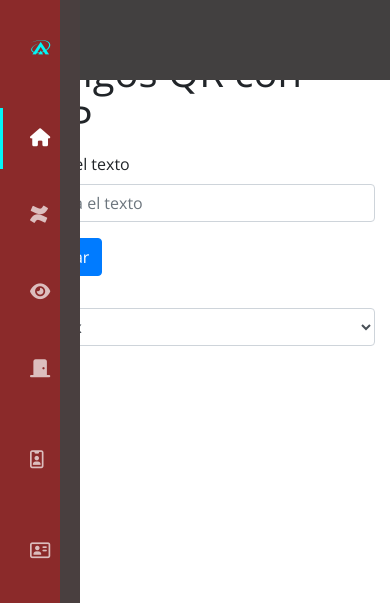
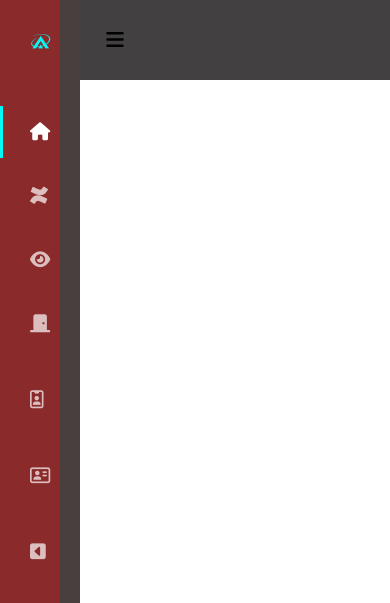
Before and after one commit to 12CUY/proyecto_2, a PHP site: page /sistema.php in a window 390 px wide. Shown: the top 603 px of the page. Run offline with PHP 8.4, Linux system fonts and the light colour scheme; some libraries are stand-ins or nearby versions.

Commit message:
no comnezar

```diff
--- a/vistas/sistema.php
+++ b/vistas/sistema.php
@@ -2,84 +2,3 @@
     include('../templates/menu.php')
     //menu union
 ?>
-
-<!doctype html>
-<html lang="en">
-  <head>
-    <!-- Required meta tags -->
-    <meta charset="utf-8">
-    <meta name="viewport" content="width=device-width, initial-scale=1, shrink-to-fit=no">
-
-    <!-- Bootstrap CSS -->
-    <link rel="stylesheet" href="https://maxcdn.bootstrapcdn.com/bootstrap/4.0.0/css/bootstrap.min.css" integrity="sha384-Gn5384xqQ1aoWXA+058RXPxPg6fy4IWvTNh0E263XmFcJlSAwiGgFAW/dAiS6JXm" crossorigin="anonymous">
-
-    <title>Generador de códigos QR con PHP</title>
-  </head>
-  <body>
-
-	<div class='container' >
-	<h1>Generador de códigos QR con PHP</h1>
-	<form method='post' id="generador">
-	<div class='row'>
-	<div class='col-md-4'>
-		  <div class="form-group">
-			<label for="textqr">Ingresa el texto</label>
-			<input type="text" class="form-control" id="textqr"  placeholder="Ingresa el texto" required>
-
-		  </div>
-
-		  <button type="submit" class="btn btn-primary">Generar</button>
-	</div>
-
-	<div class='col-md-2'>
-		  <div class="form-group">
-			<label for="textqr">Tamaño</label>
-			<select class='form-control' id='sizeqr'>
-				<option value='100'>100 px</option>
-				<option value='200' selected>200 px</option>
-				<option value='300'>300 px</option>
-				<option value='400'>400 px</option>
-				<option value='500'>500 px</option>
-			</select>
-
-		  </div>
-
-
-	</div>
-	<div class='col-md-6'>
-		<div class='result'>
-
-		</div>
-	</div>
-	</div>
-
-
-
-
-</form>
-	</div>
-
-    <!-- Optional JavaScript -->
-    <!-- jQuery first, then Popper.js, then Bootstrap JS -->
-    <script src="https://code.jquery.com/jquery-3.3.1.min.js"></script>
-    <script src="https://cdnjs.cloudflare.com/ajax/libs/popper.js/1.12.9/umd/popper.min.js" integrity="sha384-ApNbgh9B+Y1QKtv3Rn7W3mgPxhU9K/ScQsAP7hUibX39j7fakFPskvXusvfa0b4Q" crossorigin="anonymous"></script>
-    <script src="https://maxcdn.bootstrapcdn.com/bootstrap/4.0.0/js/bootstrap.min.js" integrity="sha384-JZR6Spejh4U02d8jOt6vLEHfe/JQGiRRSQQxSfFWpi1MquVdAyjUar5+76PVCmYl" crossorigin="anonymous"></script>
-	<script>
-		$( "#generador" ).submit(function( event ) {
-			var textqr=$("#textqr").val();
-			var sizeqr=$("#sizeqr").val();
-			parametros={"textqr":textqr,"sizeqr":sizeqr};
-			 $.ajax({
-				 type: "POST",
-				url: "qr.php",
-				data: parametros,
-				success: function(datos){
-					$(".result").html(datos);
-				}
-
-			 })
-
-		  event.preventDefault();
-		});
-	</script>
-  </body>
```
Also changed, not shown: vistas/generar_qr.php (deleted, +0 -17 lines), configuraciones/data_base2.php (deleted).
